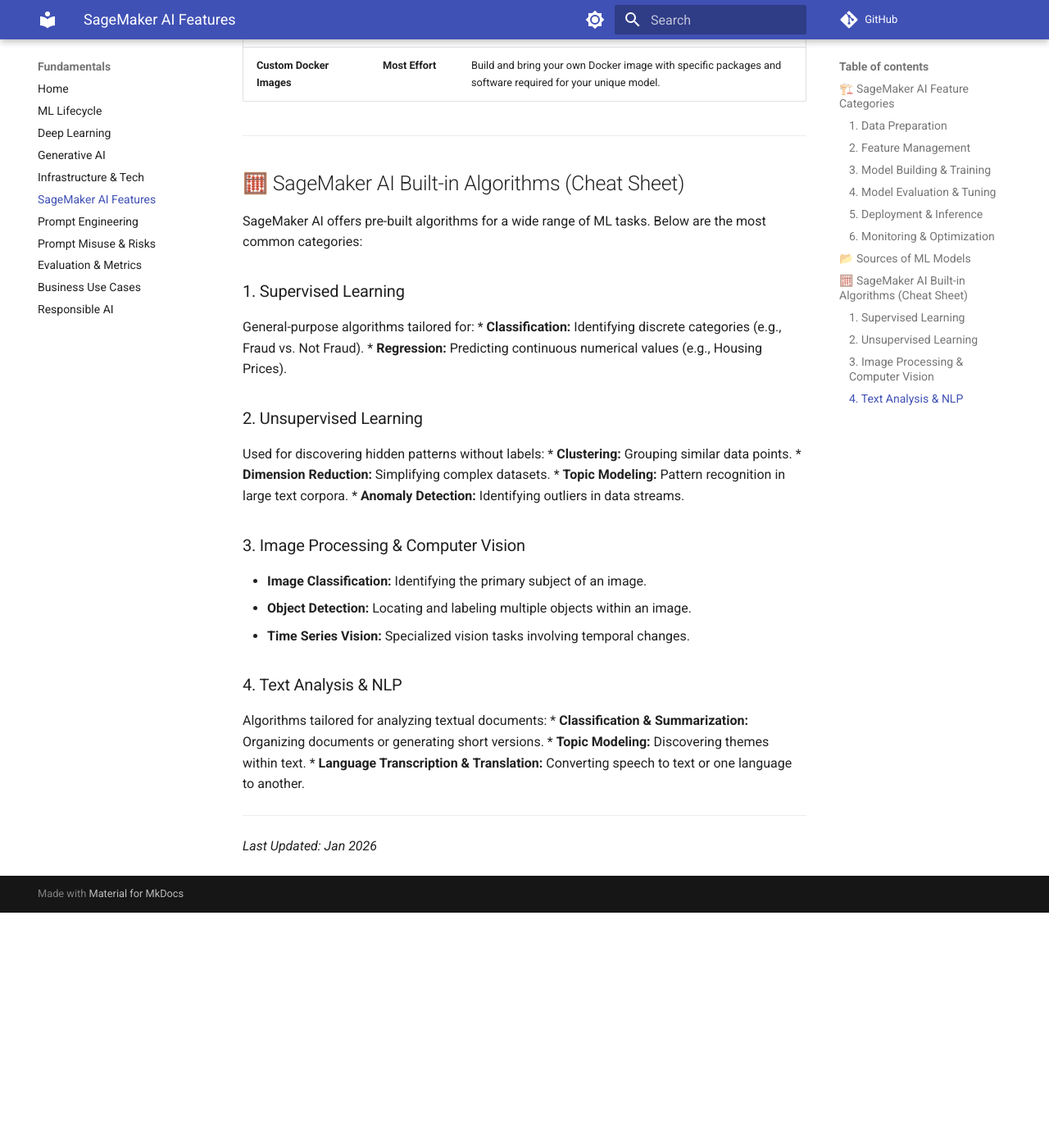
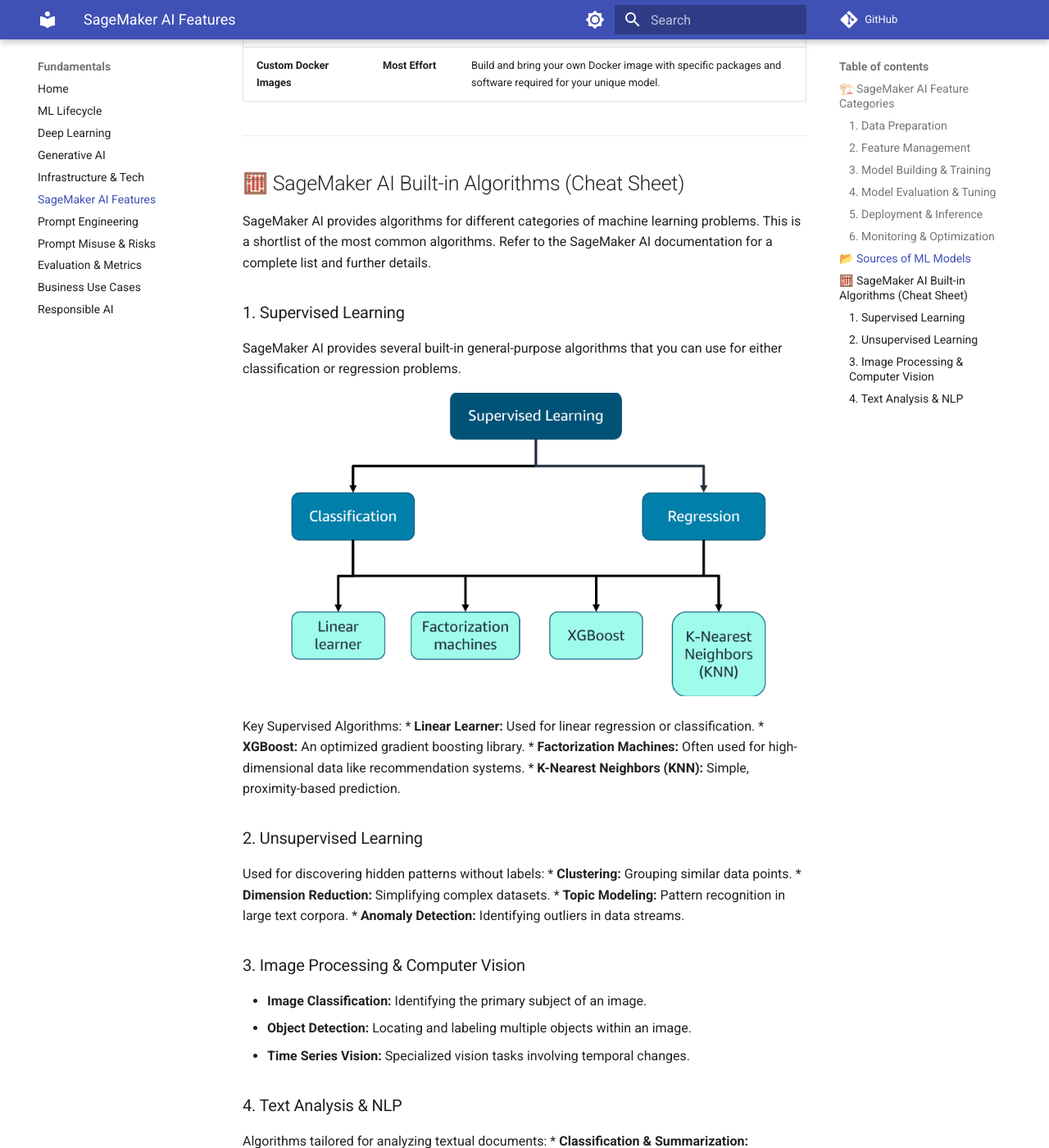
Before and after one commit to kvcenation5/aws-ai-practitioner-exam, an MkDocs documentation site: the page built from docs/10-sagemaker-ai.md, in a window 1280 px wide and 1400 px high, scrolled down 2195 px. Shown: the whole window at 82% size. Built offline with MkDocs 1.6.1 and Material for MkDocs 9.7.7, drawn with Linux system fonts in a browser that asks for light colours; comment, search, counter and statistics services are not loaded; before the commit the page ends 3308 px from its top, so only the background shows below that.

Commit message:
Add SageMaker Supervised Learning algorithms and diagram

```diff
--- a/docs/10-sagemaker-ai.md
+++ b/docs/10-sagemaker-ai.md
@@ -67,12 +67,18 @@
 
 ## 🧮 SageMaker AI Built-in Algorithms (Cheat Sheet)
 
-SageMaker AI offers pre-built algorithms for a wide range of ML tasks. Below are the most common categories:
+SageMaker AI provides algorithms for different categories of machine learning problems. This is a shortlist of the most common algorithms. Refer to the SageMaker AI documentation for a complete list and further details.
 
 ### 1. Supervised Learning
-General-purpose algorithms tailored for:
-*   **Classification:** Identifying discrete categories (e.g., Fraud vs. Not Fraud).
-*   **Regression:** Predicting continuous numerical values (e.g., Housing Prices).
+SageMaker AI provides several built-in general-purpose algorithms that you can use for either classification or regression problems.
+
+![SageMaker Supervised Learning Algorithms](assets/sagemaker-supervised-algorithms.png)
+
+Key Supervised Algorithms:
+*   **Linear Learner:** Used for linear regression or classification.
+*   **XGBoost:** An optimized gradient boosting library.
+*   **Factorization Machines:** Often used for high-dimensional data like recommendation systems.
+*   **K-Nearest Neighbors (KNN):** Simple, proximity-based prediction.
 
 ### 2. Unsupervised Learning
 Used for discovering hidden patterns without labels:
```
Also changed, not shown: docs/assets/sagemaker-supervised-algorithms.png (added).
